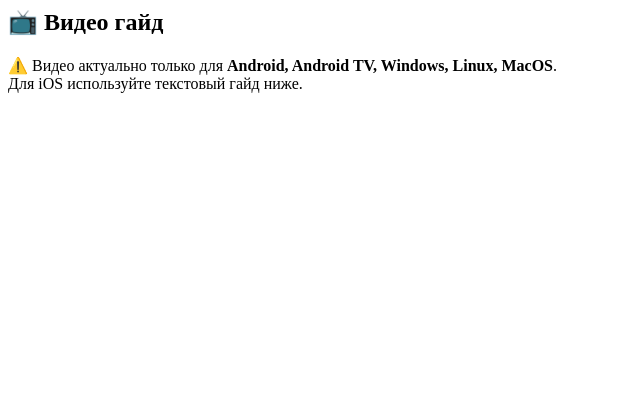
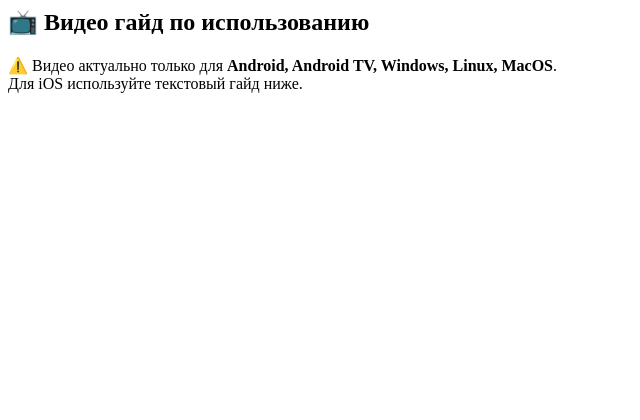
Before and after one commit to AvenCores/goida-vpn-site, a Flask app: template templates/components/video.html in a window 1280 px wide. Shown: the top 420 px of the page, without its empty margins (0-640 px from the left). Run offline with Flask 3, Linux system fonts and the light colour scheme; the template is opened without the code that fills it, so the values that code supplies are empty.

Commit message:
mini update

```diff
--- a/templates/components/video.html
+++ b/templates/components/video.html
@@ -1,7 +1,7 @@
 <section class="mb-16 bg-white dark:bg-brand-panel rounded-2xl p-6 border border-gray-200 dark:border-gray-700 shadow-lg">
     <div class="grid md:grid-cols-2 gap-8 items-center">
         <div>
-            <h2 class="text-2xl font-bold mb-4">📺 Видео гайд</h2>
+            <h2 class="text-2xl font-bold mb-4">📺 Видео гайд по использованию</h2>
             <div class="p-4 bg-yellow-50 dark:bg-yellow-900/20 border-l-4 border-yellow-400 text-sm text-yellow-800 dark:text-yellow-200 mb-6 rounded-r">
                 ⚠️ Видео актуально только для <strong>Android, Android TV, Windows, Linux, MacOS</strong>. <br>
                 Для iOS используйте текстовый гайд ниже.
```
Also changed, not shown: templates/components/bypass.html (+13 -4 lines).
